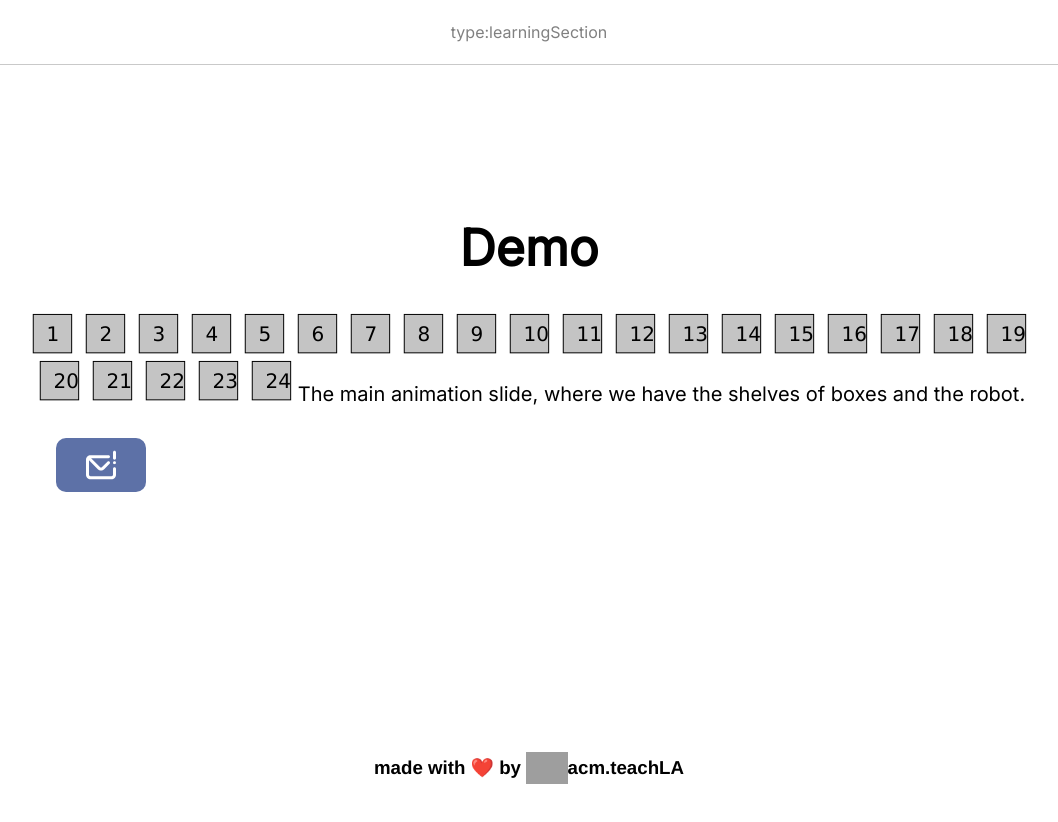
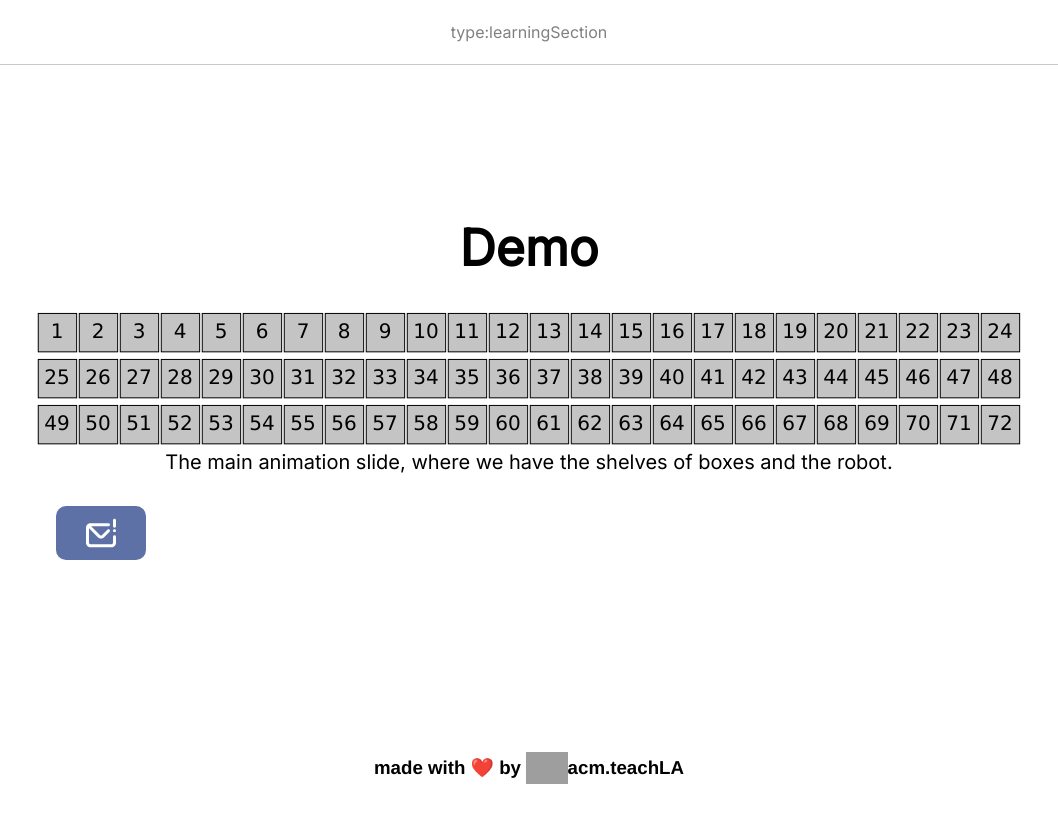
Before and after one commit to uclaacm/parcel-pointers, a React app: page /demo in a window 1280 px wide. Shown: the top 822 px of the page, without its empty margins (111-1169 px from the left). Built offline with nearby package versions, Linux system fonts and the light colour scheme; grey boxes are pictures that could not be loaded; a web font is replaced by a local one.

Commit message:
added rows of buttons to Demo Page and fixed spacing issues

```diff
--- a/src/components/ShelfAddress.tsx
+++ b/src/components/ShelfAddress.tsx
@@ -1,19 +1,34 @@
 import { useState } from 'react';
 import '../styles/ShelfAddress.scss';
 
-export default function SomeButton(num:{num:number}):JSX.Element{
+export default function SomeButton(num: { num: number }): JSX.Element {
   const [correct, setCorrect] = useState(false);
-    const handleClick = () =>{
+  const handleClick = () => {
     setCorrect(true);
   };
-    return(
-        <button className={'Address'} onClick={handleClick}>
-            <svg width="41" height="41" viewBox="0 0 41 41" fill="none" xmlns="http://www.w3.org/2000/svg">
+  return (
+    <button className={'address'} onClick={handleClick}>
+      <svg
+        width="41"
+        height="41"
+        viewBox="0 0 41 41"
+        fill="none"
+        xmlns="http://www.w3.org/2000/svg"
+      >
         <g>
-                    <rect x="1.26489" y="1.44511" width="38.3946" height="38.3946" fill={correct ? 'green':'#C4C4C4'} stroke="black"/>
-                    <text x="14.5" y="28" fontFamily = "Verdana" fontSize = "20" fill="black">{num.num}</text>
+          <rect
+            x="1.26489"
+            y="1.44511"
+            width="38.3946"
+            height="38.3946"
+            fill={correct ? 'lime' : '#C4C4C4'}
+            stroke="black"
+          />
+          <text x="49%" y="49%" fontFamily="Verdana" fontSize="20" fill="black" dominant-baseline="middle" text-anchor="middle">
+            {num.num}
+          </text>
         </g>
       </svg>
     </button>
   );
-};
+}
--- a/src/pages/Demo.tsx
+++ b/src/pages/Demo.tsx
@@ -7,16 +7,28 @@ import '../assets/WestwoodSans-Regular.ttf';
 import '../styles/Demo.scss';
 
 const Demo: FC = () => {
-  const nums = Array.from({length: 24}, (_, index) => index + 1);
+  const nums = Array.from({ length: 72 }, (_, index) => index + 1);
+  const nums1 = nums.slice(0,24);
+  const nums2 = nums.slice(24,48);
+  const nums3 = nums.slice(48,72);
   return (
     <div>
       <AppWrapper section={HeaderSections.LEARNING_SECTION}>
         <div id="layout">
           <h1 className="header">Demo</h1>
           <p className="description">
-            {nums.map(num =>
-              <ShelfAddress num = {num}></ShelfAddress>
-            )}
+            {nums1.map((num) => (
+              <ShelfAddress key={null} num={num}></ShelfAddress>
+            ))}
+            <br></br>
+            {nums2.map((num) => (
+              <ShelfAddress key={null} num={num}></ShelfAddress>
+            ))}
+            <br></br>
+            {nums3.map((num) => (
+              <ShelfAddress key={null} num={num}></ShelfAddress>
+            ))}
+            <br></br>
             The main animation slide, where we have the shelves of boxes and the
             robot.
           </p>
--- a/src/styles/ShelfAddress.scss
+++ b/src/styles/ShelfAddress.scss
@@ -1,8 +1,12 @@
-.Address{
-    height: 400 px;
-    width: 400 px;
-    border: black;
-    background-color: none;
-    background: none;
+.address {
+  background: none;
+  background-color: none;
+  border: none;
+  border-radius: 0;
+  padding: 0 0;
+  transition-duration: 0.4s;
+}
 
+.address:hover{
+    background-color: green;
 }
```
Lines whose indentation alone changed are shown as unchanged.
